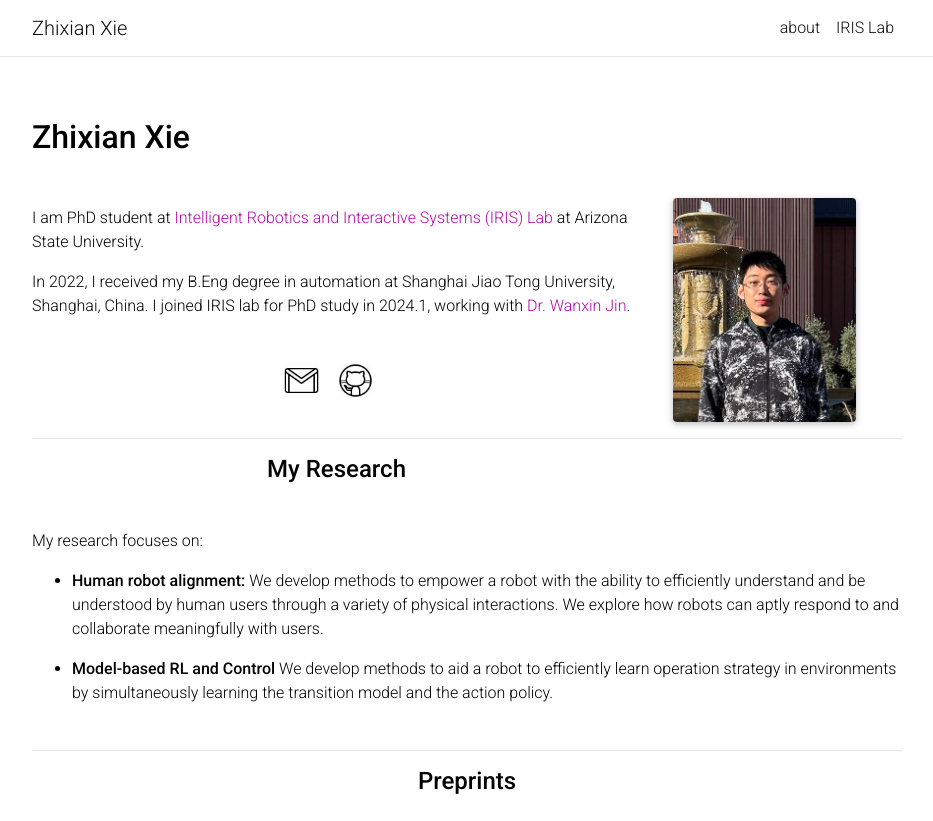
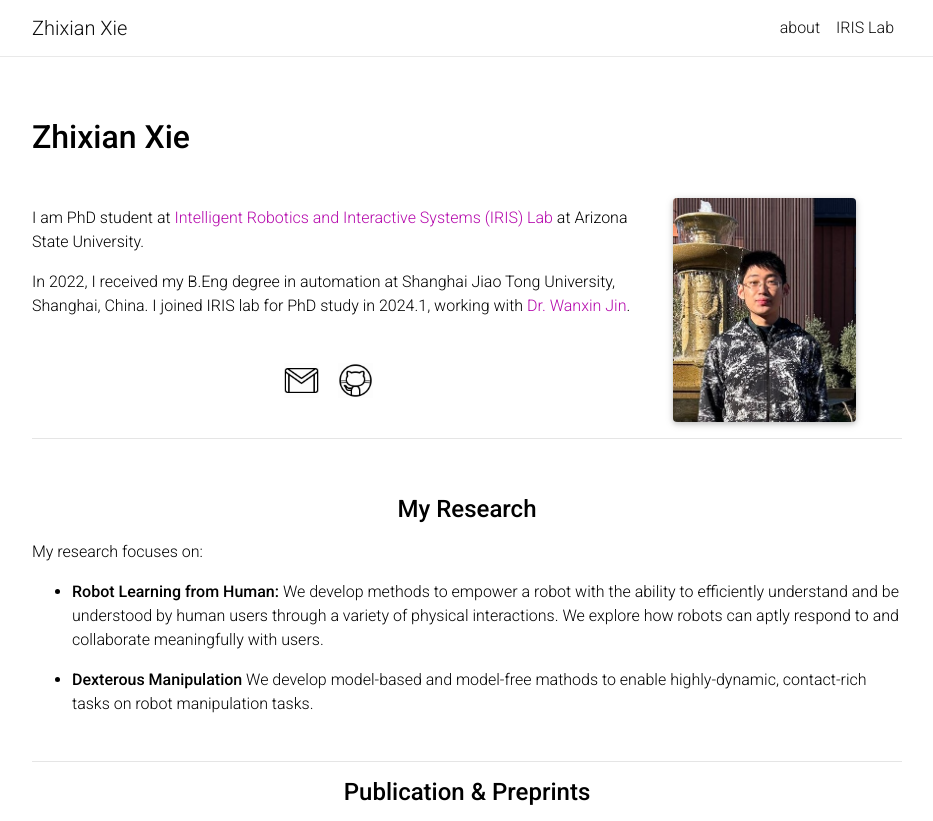
Before and after one commit to Zhi-Xian-Xie/Zhi-Xian-Xie.github.io, a Jekyll site: the page built from _pages/about.md, in a window 1280 px wide and 1370 px high. Shown: the top 821 px of the window, without its empty margins (173-1106 px from the left). Built offline with Jekyll 4.4.1, drawn with Linux system fonts in a browser that asks for light colours; nearby versions of some CDN libraries; a style sheet for code colours, icons or effects is not loaded; some of the changed text lies outside the part shown; grey boxes are pictures that could not be loaded.

Commit message:
Add ICML publication

```diff
--- a/_pages/about.md
+++ b/_pages/about.md
@@ -44,35 +44,27 @@ In 2022, I received my B.Eng degree in automation at Shanghai Jiao Tong Universi
     <img src="assets/img/platform_icon/twitter.gif" width="35" target="_blank"></a>  &nbsp;&nbsp;&nbsp; -->
 <!-- <a href = "https://www.youtube.com/channel/UCkMgzXIhi3BmWP7tAdeyoaA" target="_blank">
     <img src="assets/img/platform_icon/youtube.gif" width="35" target="_blank"></a>  &nbsp;&nbsp;&nbsp; -->
-
 </center>
-
-
 <br />
-
-
-
-
------
+<hr />
+<br />
 <center>
     <h4><strong>My Research</strong></h4>
 </center>
 
-<p style="margin-bottom:1.2cm; margin-left: 1.5cm"> </p>
+<p style="margin-left: 1.5cm"> </p>
+My research focuses on:
+- **Robot Learning from Human:**  We develop methods to empower a robot with the ability to efficiently understand and be understood by human users through a variety of physical interactions. We explore how robots can aptly respond to and collaborate meaningfully with users.
 
-My research focuses on:
-
-- **Human robot alignment:**  We develop methods to empower a robot with the ability to efficiently understand and be understood by human users through a variety of physical interactions. We explore how robots can aptly respond to and collaborate meaningfully with users.
-
-- **Model-based RL and Control** We develop methods to aid a robot to efficiently learn operation strategy in environments by simultaneously learning the transition model and the action policy.
-
+- **Dexterous Manipulation** We develop model-based and model-free mathods to enable highly-dynamic, contact-rich tasks on robot manipulation tasks.
 
 <p style="margin-bottom:1.2cm; margin-left: 1.5cm"> </p>
 
 
 -----
+
 <center>
-    <h4><strong>Preprints</strong></h4>
+    <h4><strong>Publication & Preprints</strong></h4>
 </center>
 
 
@@ -98,3 +90,13 @@ Harsh Mahesheka, <b>Zhixian Xie</b>, Zhaoran Wang, Wanxin Jin <br />
 [[Webpage]](https://harshmahesheka.github.io/vid-to-reward/){:target="_blank"}
 
 <p style="margin-bottom:1.2cm; margin-left: 1.5cm"> </p>
+<img src="collections/research/human/cut_robust.png"  width="160"  align="left" hspace="30" vspace="20" />
+
+**Robust Reward Alignment via Hypothesis Space Batch Cutting** <br />
+<b>Zhixian Xie</b>, Haode Zhang, Yizhe Feng, Wanxin Jin <br />
+*Accepted by ICML 2025* <br />
+[[PDF]](https://arxiv.org/abs/2410.09286){:target="_blank"}/
+Video: Coming Soon/
+Code: Coming Soon/
+Page: Coming Soon
+<p style="margin-bottom:1.2cm; margin-left: 1.5cm"> </p>
```
Also changed, not shown: collections/research/human/cut_robust.png (added), 10 other files.
